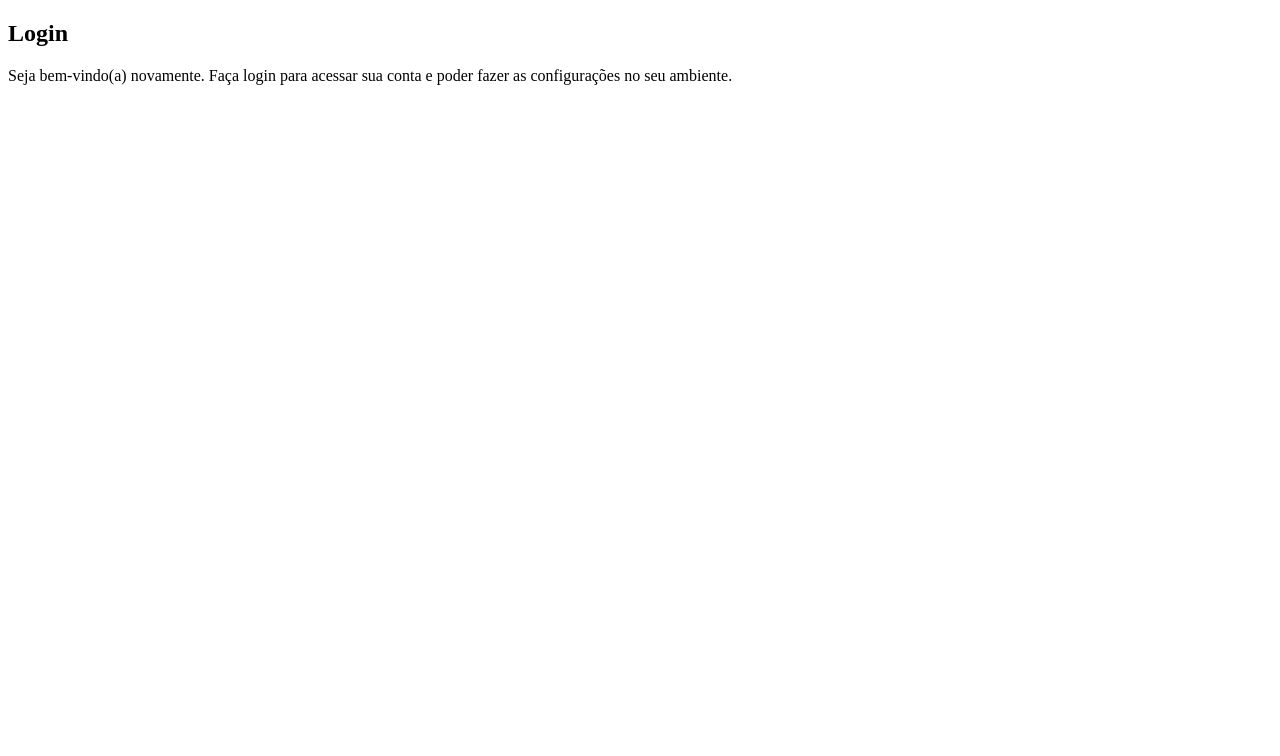
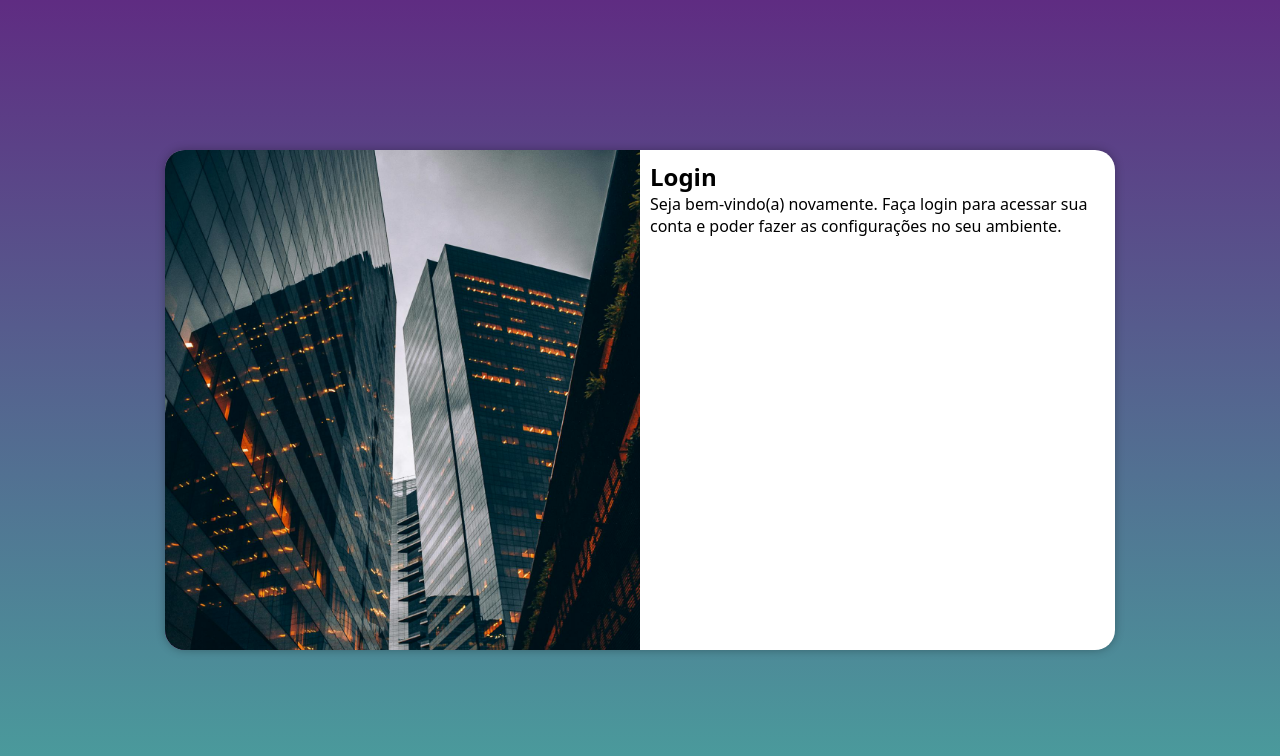
Before and after one commit to CaueHerison/projeto-login, a plain HTML site: page index.html in a window 1280 px wide. Drawn offline with Linux system fonts and the light colour scheme.

Commit message:
atualização

```diff
--- /dev/null
+++ b/estilos/responsivo.css
@@ -0,0 +1,43 @@
+@charset "UTF-8";
+
+@media screen and (min-width:768px) and (max-width:992px) {
+    body {
+        background-image: linear-gradient(to top, #49a09d, #5f2c82);
+    }
+
+    .login {
+       width: 80vw;
+    }
+
+    .imagem {
+        float: left;
+        width: 30%;
+        height: 100%;
+    }
+
+    .form {
+        float: right;
+        width: 70%;
+    }
+}
+
+@media  screen and (min-width:992px) {
+    body {
+        background-image: linear-gradient(to top, #49a09d, #5f2c82);
+    }
+
+    .login {
+        width: 950px;
+    }
+
+    .imagem {
+        float: left;
+        width: 50%;
+        height: 100%;
+    }
+
+    .form {
+        float: right;
+        width: 50%;
+    }
+}
--- a/estilos/style.CSS
+++ b/estilos/style.CSS
@@ -4,3 +4,53 @@
     Verde: #49a09d
     Lilás: #5f2c82
 */
+
+* {
+    font-family: system-ui, -apple-system, BlinkMacSystemFont, 'Segoe UI', Roboto, Oxygen, Ubuntu, Cantarell, 'Open Sans', 'Helvetica Neue', sans-serif;
+    margin: 0;
+    padding: 0;
+    box-sizing: border-box;
+}
+
+body, html {
+    background-color: #5f2c82;
+    height: 100vh;
+    width: 100vw;
+}
+
+main {
+    width: 100vw;
+    height: 100vh;
+    position: relative;
+}
+
+.login {
+    position: absolute;
+    top: 50%;
+    left: 50%;
+    transform: translate(-50%,-50%);
+    width: 250px;
+    height: 500px;
+    background-color: white;
+    border-radius: 20px;
+    overflow: hidden;
+    box-shadow: 0px 0px 10px rgba(0, 0, 0, 0.289);
+
+    transition: width .3s, heigth .3s;
+    transition-timing-function: ease;
+}
+
+.imagem {
+    display: block;
+    background-image: url(../imagens/pexels-dinnow-86001860-9444476.jpg);
+    background-color: #5f2c82;
+    background-position: center top;
+    background-repeat: no-repeat;
+    background-size: cover;
+    height: 250px;
+}
+
+.form {
+    display: block;
+    padding: 10px;
+}
--- a/index.html
+++ b/index.html
@@ -6,6 +6,7 @@
     <title>Login</title>
     <!-- CSS -->
      <link rel="stylesheet" href="estilos/style.CSS">
+     <link rel="stylesheet" href="estilos/responsivo.css">
 </head>
 <body>
     <main>
@@ -16,7 +17,7 @@
             <div class="form">
                 <h1>Login</h1>
                 <p>Seja bem-vindo(a) novamente. Faça login para acessar sua conta e poder fazer as configurações no seu ambiente.</p>
-                <form action="" method="post">
+                <form action="" method="post" autocomplete="on">
 
                 </form>
             </div>
```
